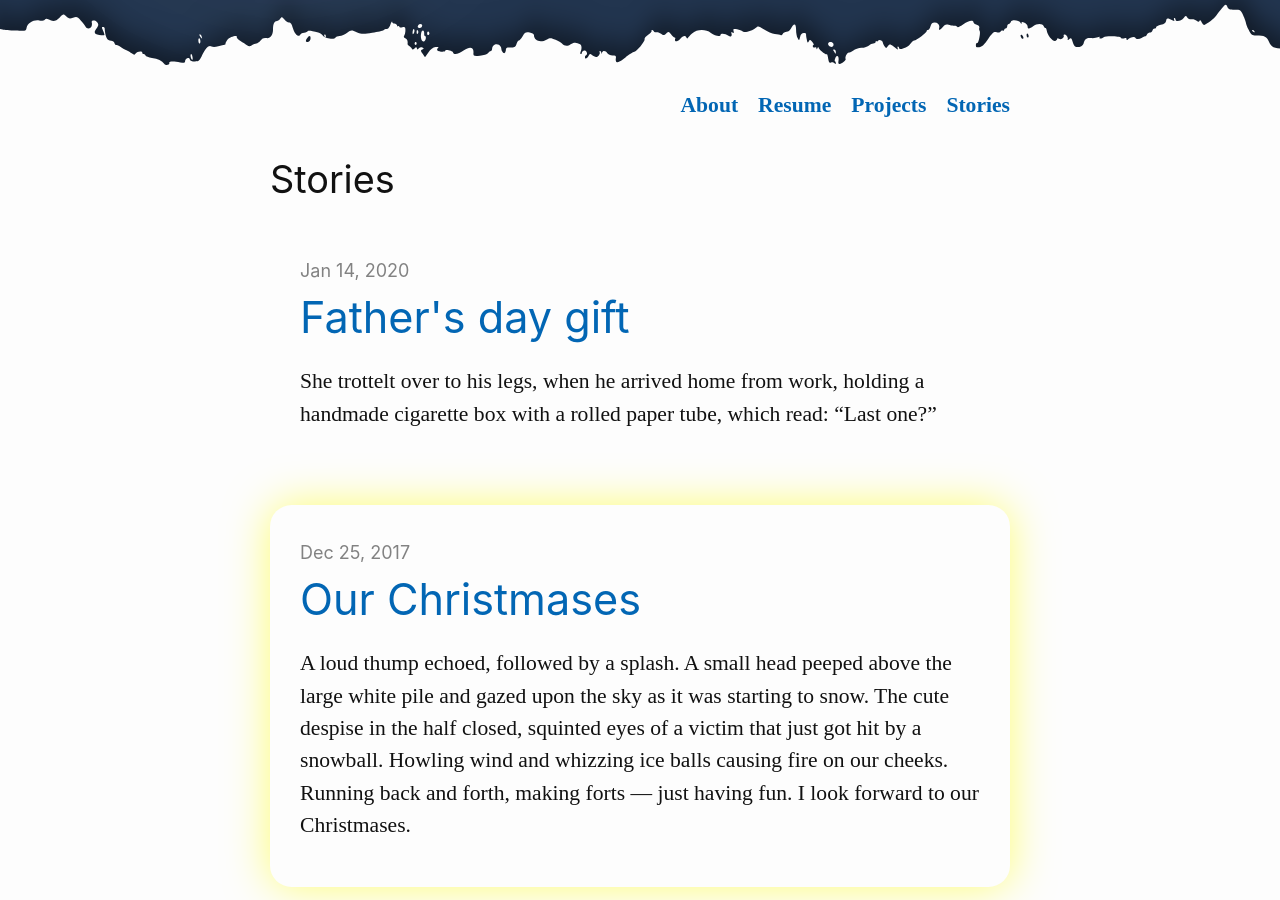
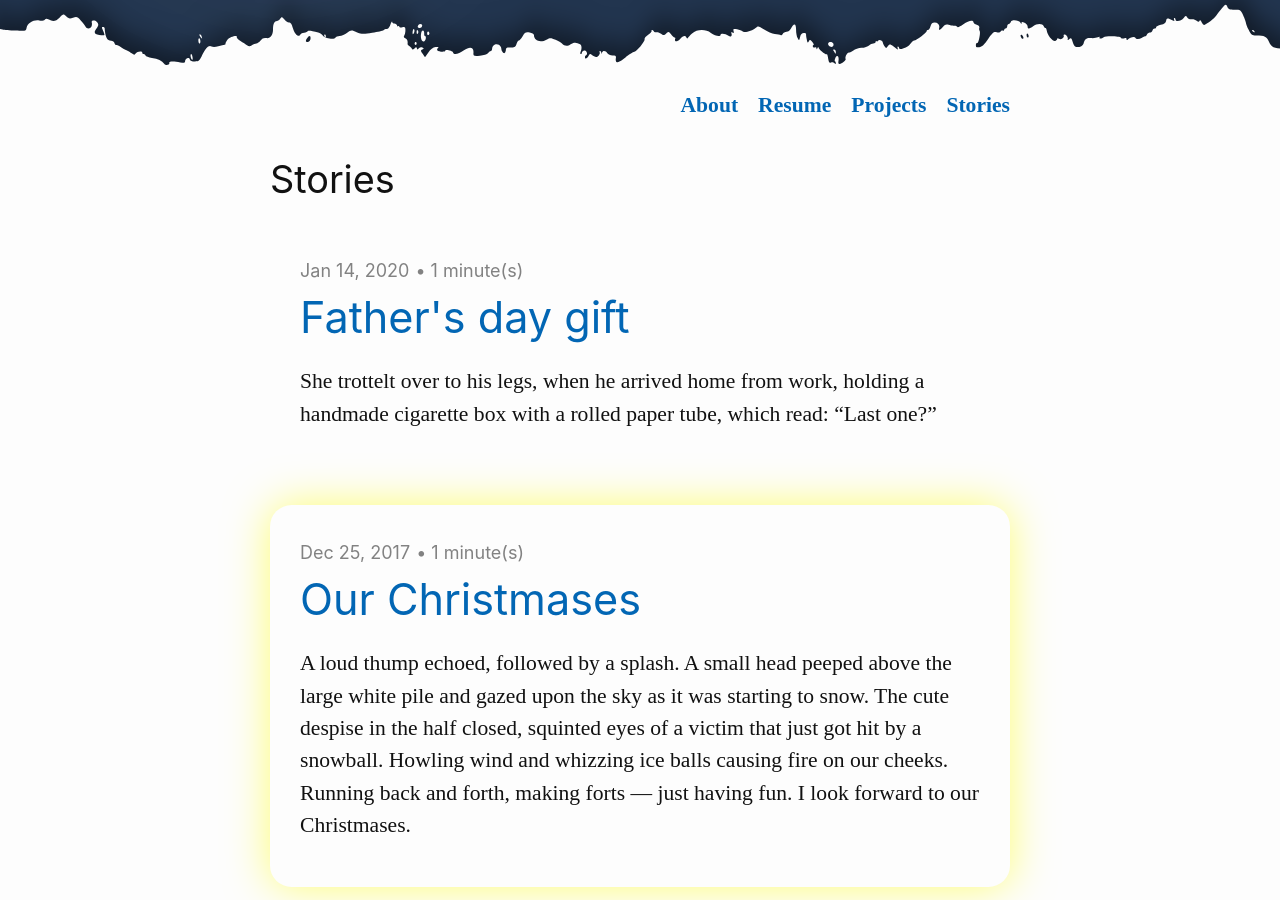
Before and after one commit to MasterMedo/mastermedo.github.io, a Jekyll site: the page built from stories.md, in a window 1280 px wide and 900 px high, scrolled down 524 px. Built offline with Jekyll 4.4.1, drawn with Linux system fonts in a browser that asks for light colours; some of the changed text lies outside the part shown.

Commit message:
add read time to post meta information

```diff
--- a/_layouts/posts.html
+++ b/_layouts/posts.html
@@ -14,6 +14,12 @@ layout: default
       <li class="{{post.highlight}}">
         {%- assign date_format = site.minima.date_format | default: "%b %-d, %Y" -%}
         <span class="post-meta">{{ post.date | date: date_format }}</span>
+        <span itemprop="duration" itemscope itemtype="http://schema.org/Duration">
+          <span class="post-meta" itemprop="name">
+            • {{ post.content | number_of_words | divided_by: 200 | plus: 1 }} minute(s)
+          </span>
+        </span>
+
         <h3>
           <a class="post-link" href="{{ post.url | relative_url }}">
             {{ post.title | escape }}
```
